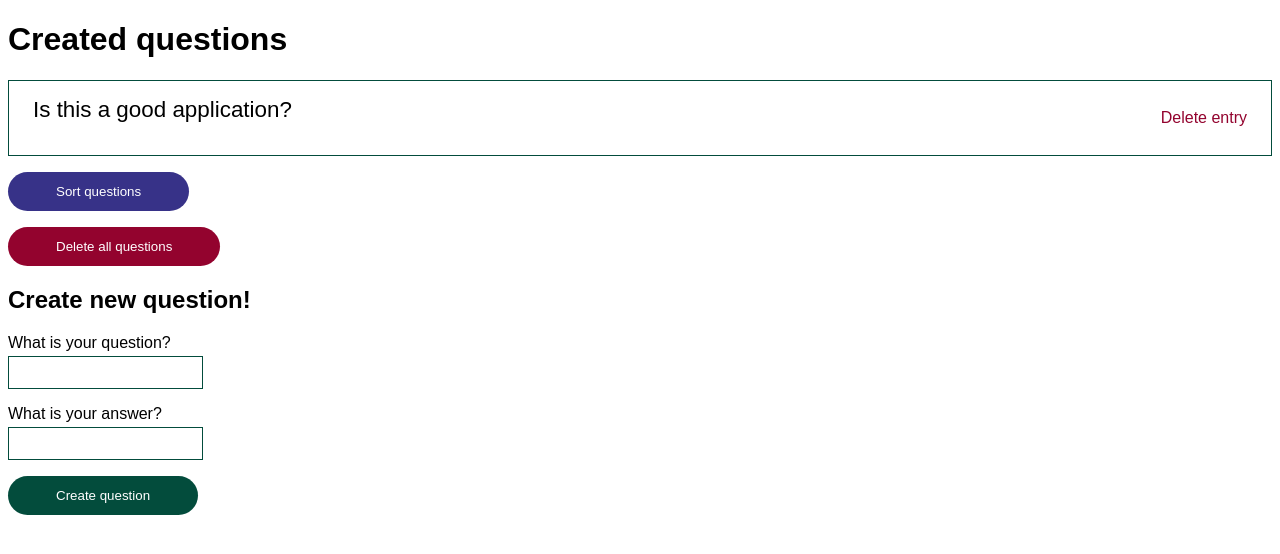
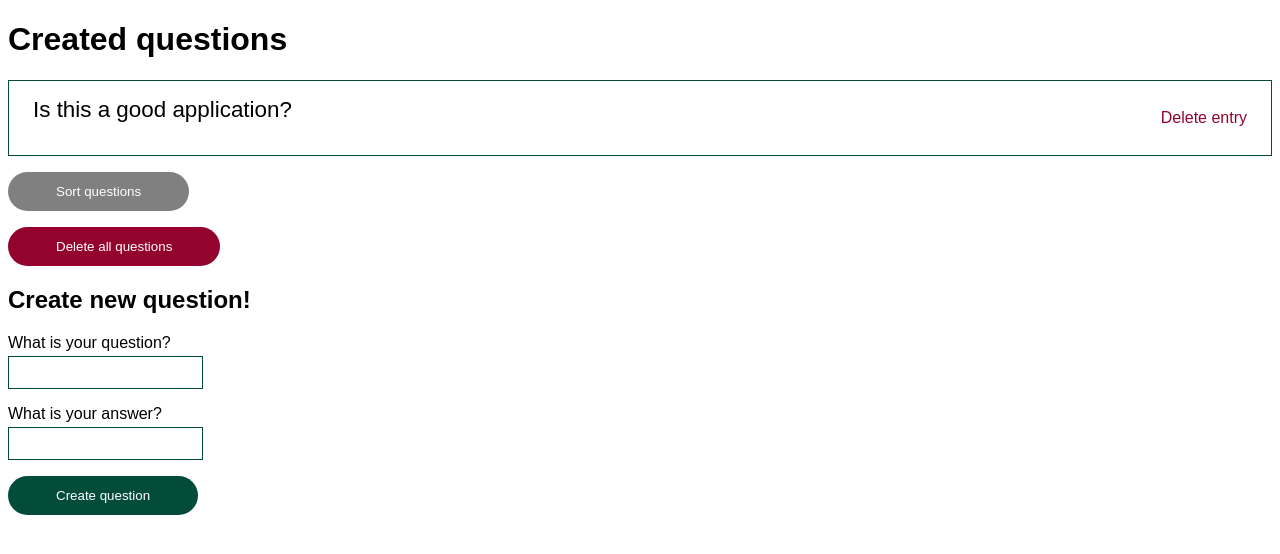
Before and after one commit to EnesOG/qa-app, a React (Create React App) app: page / in a window 1280 px wide. Shown: the top 554 px of the page. Built offline with nearby package versions, Linux system fonts and the light colour scheme.

Commit message:
updated disabled button to correct disable when under 2

```diff
--- a/src/App/Index.tsx
+++ b/src/App/Index.tsx
@@ -49,7 +49,7 @@ const App = () => {
 			</div>
 			<Spacing>
 				<Button
-					disabled={data.length > 1}
+					disabled={data.length < 2}
 					onClick={() => dispatch(toggleSort())}
 					variant="secondary"
 				>
```
